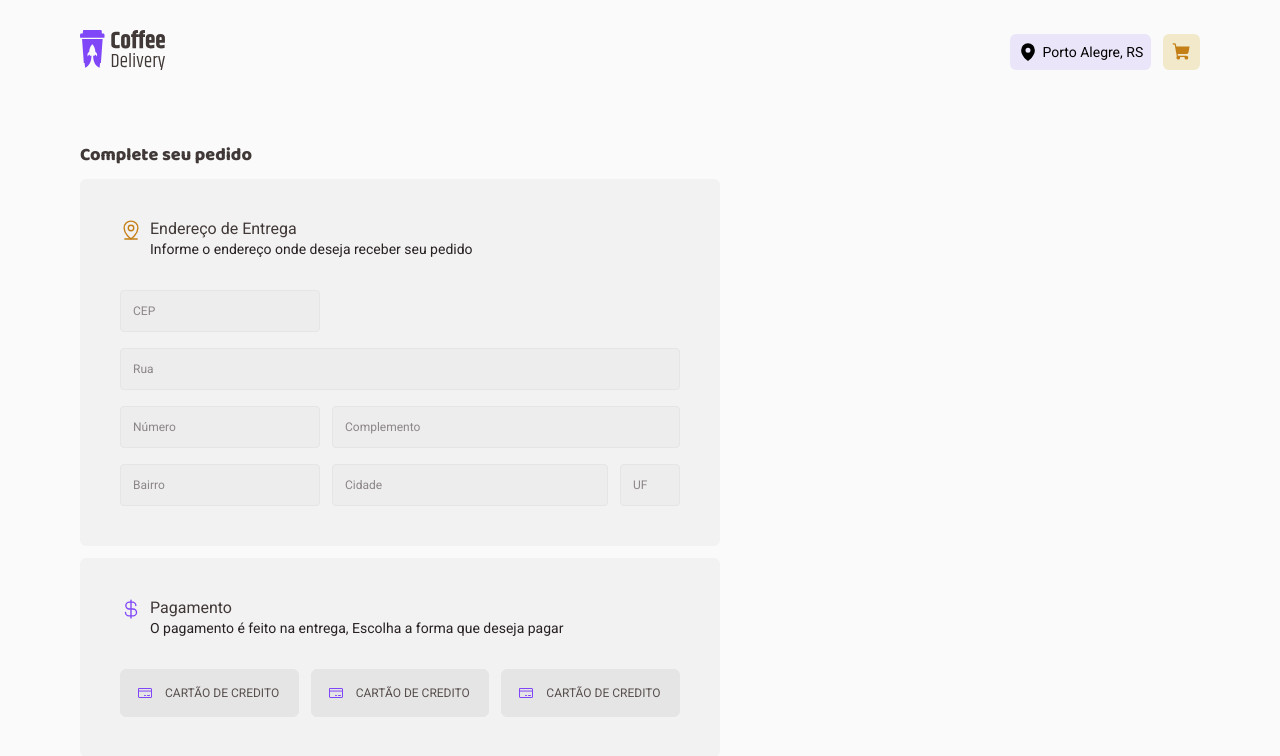
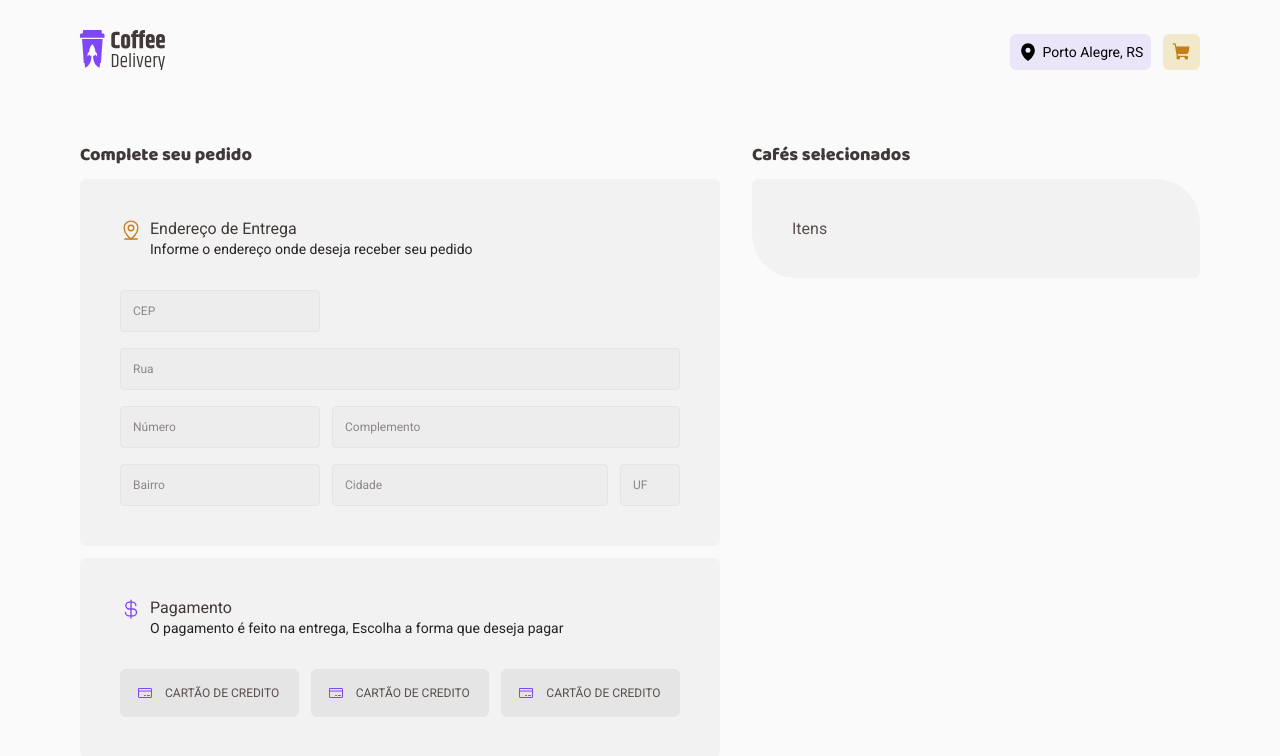
Before and after one commit to LucasLeiteDuarte/coffe-delivery, a React (Vite) app: page /CompleteOrder in a window 1280 px wide. Shown: the top 756 px of the page. Built offline with nearby package versions, Linux system fonts and the light colour scheme.

Commit message:
Create SelectedCoffees

```diff
--- /dev/null
+++ b/src/pages/CompleteOrder/componentes/SelectedCoffees/index.tsx
@@ -0,0 +1,16 @@
+import { TitleText } from "../../../Home/components/intro/styles";
+import { DetailsContainer, SelectedCoffeesContainer } from "./styles";
+
+export function SelectedCoffees() {
+  return (
+    <SelectedCoffeesContainer>
+      <TitleText size="XS" color="subtitle">
+        Cafés selecionados
+      </TitleText>
+
+      <DetailsContainer>
+        <p>Itens</p>
+      </DetailsContainer>
+    </SelectedCoffeesContainer>
+  )
+}
--- /dev/null
+++ b/src/pages/CompleteOrder/componentes/SelectedCoffees/styles.ts
@@ -0,0 +1,17 @@
+import styled from "styled-components";
+import { SectionBaseStyle } from "../../styles";
+
+export const SelectedCoffeesContainer = styled.div `
+  display: flex;
+  flex-direction: column;
+  gap:  0.75rem;
+  width: 40rem;
+
+`;
+
+export const DetailsContainer = styled(SectionBaseStyle) `
+  display: flex;
+  border-radius: 6px 44px 6px 44px;
+  flex-direction: column;
+
+`;
--- a/src/pages/CompleteOrder/index.tsx
+++ b/src/pages/CompleteOrder/index.tsx
@@ -1,10 +1,12 @@
 import { CompleteOrderForm } from "./componentes/CompleteOrderForm";
+import { SelectedCoffees } from "./componentes/SelectedCoffees";
 import { CompleteOrderContainer } from "./styles";
 
 export function CompleteOrderPage() {
   return (
     <CompleteOrderContainer className="container">
       <CompleteOrderForm />
+      <SelectedCoffees />
     </CompleteOrderContainer>
   )
 }
```
